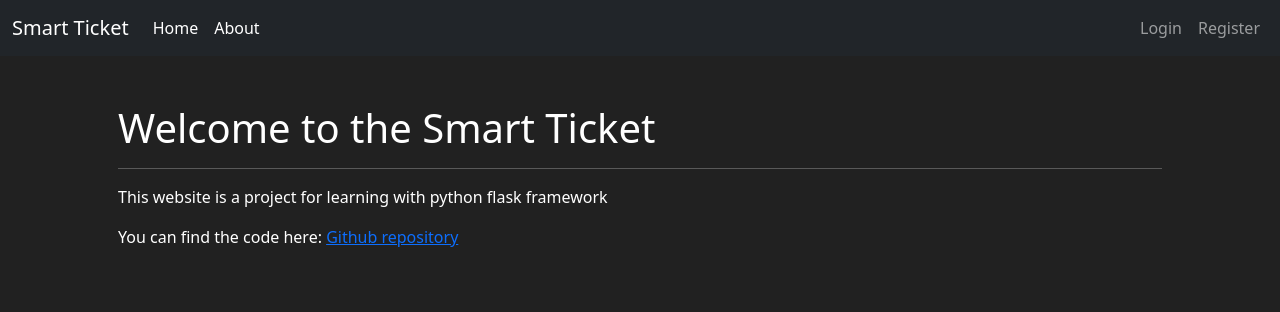
After one commit to Rutrle/ticket-system, a Flask app: page /about in a window 1280 px wide. The commit adds this page. Shown: the top 312 px of the page. Run offline with Flask 2, Linux system fonts and the light colour scheme.

Commit message:
simple about page

```diff
--- /dev/null
+++ b/templates/about.html
@@ -0,0 +1,15 @@
+{% extends 'base.html' %}
+{% block title %}
+Smart ticket About
+{% endblock title %}
+
+{% block content %}
+<div class = "container p-5">
+    <h1>Welcome to the Smart Ticket</h1>
+    <hr>
+    <p> This website is a project for learning with python flask framework</p>
+    <p> You can find the code here: <a href="https://github.com/Rutrle/ticket-system">Github repository</a> </p>
+
+
+</div>
+{% endblock content %}
--- a/templates/base.html
+++ b/templates/base.html
@@ -26,7 +26,7 @@
               <a class="nav-link active" aria-current="page" href="#">Home</a>
             </li>
             <li class="nav-item">
-              <a class="nav-link" href="#">About</a>
+              <a class="nav-link active" href="{{ url_for('about_page') }}">About</a>
             </li>
           </ul>
           <ul class="navbar-nav ml-auto">
--- a/ticket-system.py
+++ b/ticket-system.py
@@ -11,4 +11,11 @@ def index():
 @app.route('/home')
 def home_page():
     return render_template('index.html')
+
+
+@app.route('/about')
+def about_page():
+    return render_template('about.html')
+
+
 app.run(debug=True)
```
